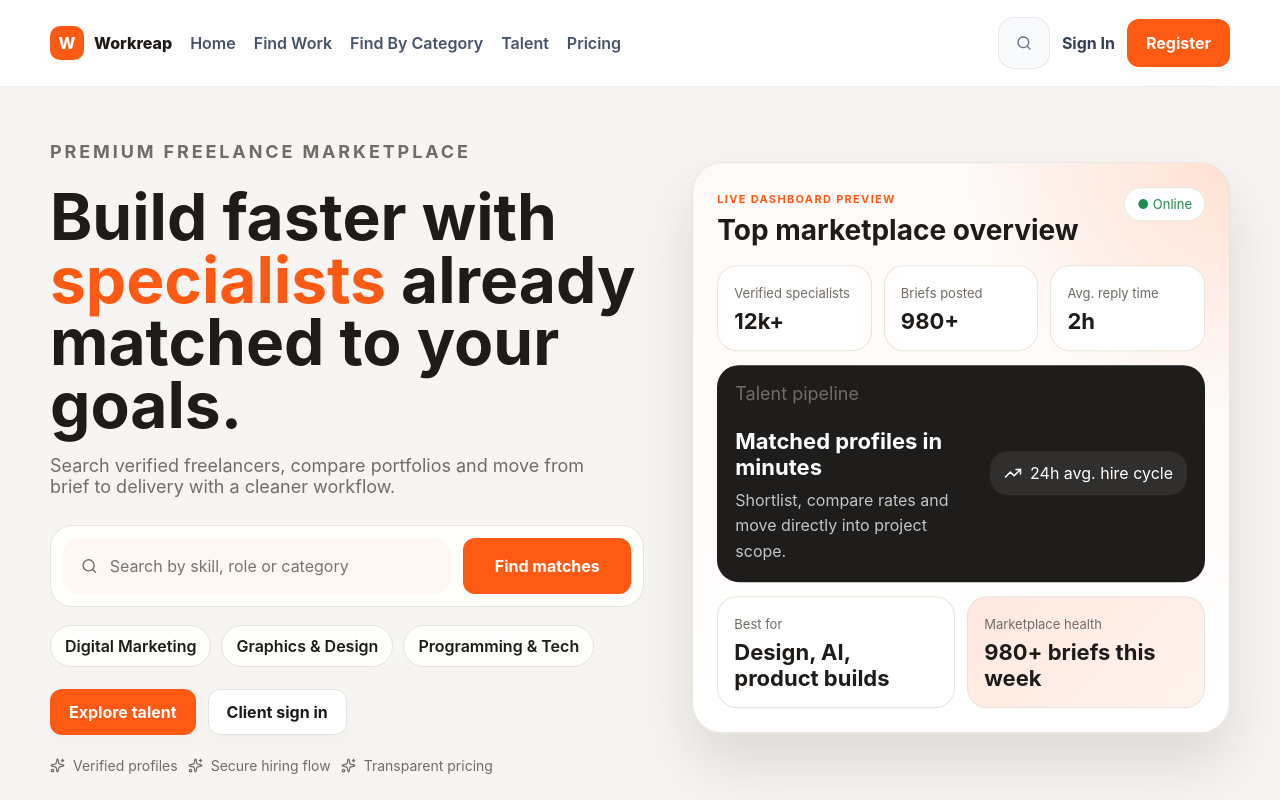
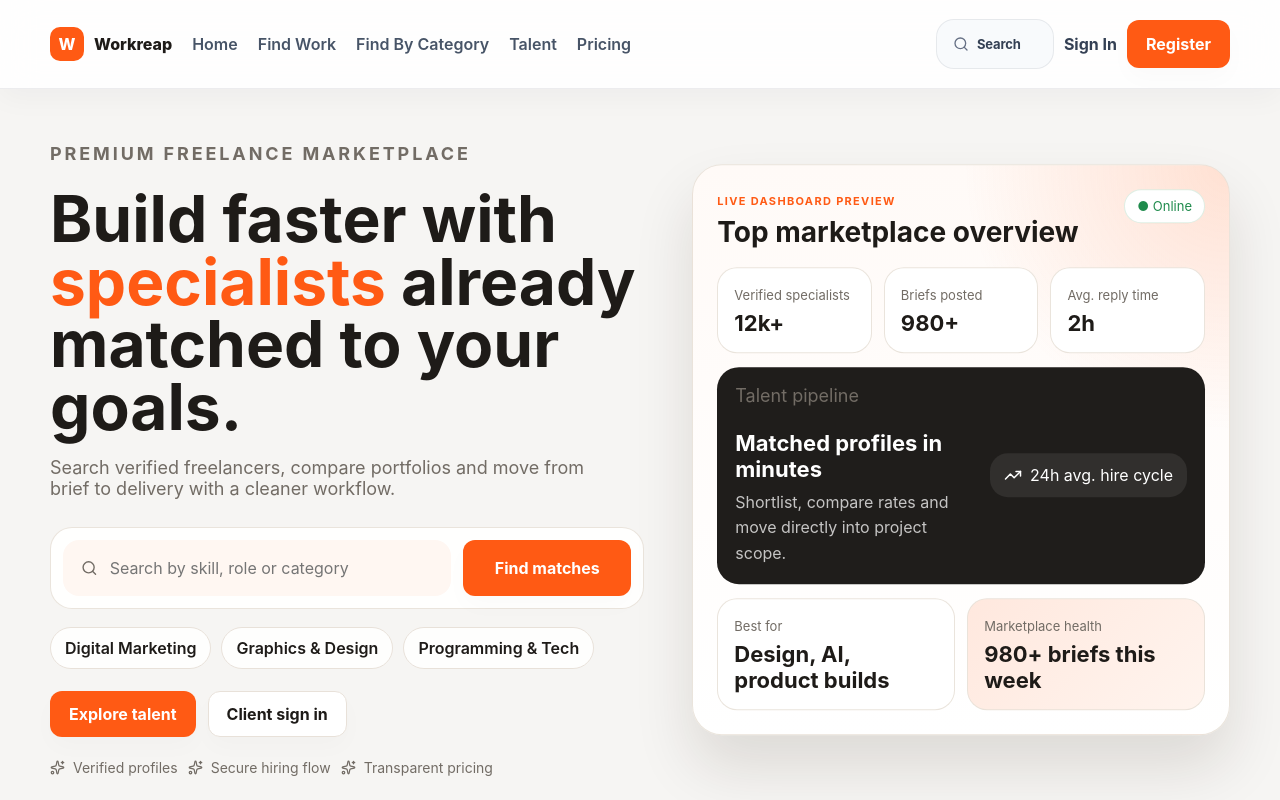
Before and after one commit to FreeLanceTeam639/ReactCleanArchitecture, a React (Vite) app: page / in a window 1280 px wide. Shown: the top 800 px of the page. Built offline with nearby package versions, Linux system fonts and the light colour scheme; no server answers.

Commit message:
navbar fixed

```diff
--- a/src/app/styles/main.css
+++ b/src/app/styles/main.css
@@ -1223,17 +1223,18 @@ h2 {
   position: sticky;
   top: 0;
   z-index: 25;
-  background: rgba(255, 255, 255, 0.94);
-  backdrop-filter: blur(14px);
+  background: rgba(255, 255, 255, 0.9);
+  backdrop-filter: blur(18px);
   border-bottom: 1px solid rgba(22, 34, 57, 0.08);
+  box-shadow: 0 8px 30px rgba(18, 38, 63, 0.04);
 }
 
 .detailHeaderRow {
-  min-height: 86px;
-  display: grid;
-  grid-template-columns: auto 1fr auto;
-  align-items: center;
-  gap: 18px;
+  min-height: 88px;
+  display: grid;
+  grid-template-columns: auto minmax(0, 1fr) auto;
+  align-items: center;
+  gap: 20px;
   position: relative;
 }
 
@@ -1244,25 +1245,23 @@ h2 {
 .detailHeaderNav {
   display: flex;
   align-items: center;
-  gap: 18px;
+  gap: 20px;
   color: #475467;
   font-weight: 600;
   min-width: 0;
-  transition: opacity 0.22s ease, transform 0.22s ease;
+  transition: opacity 0.28s ease, transform 0.28s ease, filter 0.28s ease;
 }
 
 .detailHeaderNav a {
   white-space: nowrap;
+  position: relative;
 }
 
 .detailHeaderNav.searchHidden {
   opacity: 0;
   transform: translateY(-6px);
+  filter: blur(2px);
   pointer-events: none;
-  width: 0;
-  min-width: 0;
-  overflow: hidden;
-  gap: 0;
 }
 
 .detailHeaderNav a:hover,
@@ -1274,25 +1273,32 @@ h2 {
   display: flex;
   align-items: center;
   justify-content: flex-end;
-  gap: 12px;
+  gap: 10px;
   min-width: 0;
+  flex-wrap: nowrap;
+  position: relative;
+}
+
+.detailHeaderActions.searchMode {
+  z-index: 3;
 }
 
 .detailSearchShell {
-  width: 52px;
+  width: 118px;
   max-width: 100%;
+  min-height: 50px;
   display: flex;
   align-items: center;
   gap: 0;
-  padding: 8px;
-  border-radius: 16px;
+  padding: 7px 8px;
+  border-radius: 18px;
   border: 1px solid rgba(22, 34, 57, 0.08);
-  background: #f8fafc;
+  background: rgba(248, 250, 252, 0.94);
   color: #98a2b3;
   position: relative;
   overflow: hidden;
   transition:
-    width 0.32s ease,
+    width 0.34s cubic-bezier(0.22, 1, 0.36, 1),
     transform 0.28s ease,
     box-shadow 0.28s ease,
     border-color 0.28s ease,
@@ -1302,20 +1308,21 @@ h2 {
   z-index: 3;
   cursor: pointer;
   flex: 0 0 auto;
+  transform-origin: right center;
 }
 
 .detailSearchShell:hover {
-  border-color: rgba(255, 90, 20, 0.16);
-  box-shadow: 0 10px 24px rgba(18, 38, 63, 0.06);
+  border-color: rgba(255, 90, 20, 0.18);
+  box-shadow: 0 12px 28px rgba(18, 38, 63, 0.07);
 }
 
 .detailSearchShell.open {
-  width: min(860px, calc(100vw - 260px));
+  width: clamp(300px, 38vw, 560px);
   gap: 10px;
-  padding: 8px 10px 8px 10px;
+  padding: 7px 10px;
   background: rgba(255, 255, 255, 0.98);
-  border-color: rgba(255, 90, 20, 0.22);
-  box-shadow: 0 20px 44px rgba(18, 38, 63, 0.14);
+  border-color: rgba(255, 90, 20, 0.24);
+  box-shadow: 0 22px 46px rgba(18, 38, 63, 0.14);
   cursor: text;
 }
 
@@ -1328,10 +1335,15 @@ h2 {
   outline: none;
   color: #101828;
   font-weight: 600;
+  font-size: 14px;
   opacity: 0;
   pointer-events: none;
   transform: translateX(6px);
-  transition: opacity 0.2s ease, transform 0.2s ease, width 0.2s ease;
+  transition: opacity 0.22s ease, transform 0.22s ease, width 0.22s ease;
+}
+
+.detailSearchShell input::placeholder {
+  color: #98a2b3;
 }
 
 .detailSearchShell:not(.open) input::placeholder {
@@ -1346,21 +1358,44 @@ h2 {
 }
 
 .detailSearchActivator {
-  width: 34px;
+  min-width: 0;
+  width: 100%;
   height: 34px;
+  padding: 0 8px;
   border-radius: 12px;
   border: 0;
   background: transparent;
   color: #667085;
   display: inline-flex;
   align-items: center;
+  justify-content: flex-start;
+  gap: 8px;
+  flex: 0 0 auto;
+}
+
+.detailSearchActivatorLabel {
+  font-size: 13px;
+  font-weight: 700;
+  color: #344054;
+  letter-spacing: -0.01em;
+  white-space: nowrap;
+  opacity: 1;
+  transition: opacity 0.2s ease, transform 0.2s ease;
+}
+
+.detailSearchShell.open .detailSearchActivator {
+  width: 34px;
+  padding: 0;
   justify-content: center;
-  flex: 0 0 auto;
-}
-
-.detailSearchShell.open .detailSearchActivator {
   background: rgba(255, 90, 20, 0.1);
   color: var(--accent);
+}
+
+.detailSearchShell.open .detailSearchActivatorLabel {
+  opacity: 0;
+  transform: translateX(6px);
+  width: 0;
+  overflow: hidden;
 }
 
 .detailSearchClose {
@@ -1968,72 +2003,88 @@ h2 {
 
 @media (max-width: 1120px) {
   .detailHeaderRow {
-    grid-template-columns: auto 1fr auto;
-  }
-
-  .detailHeaderNav {
-    display: none;
-  }
-
-  .detailSearchShell,
-  .detailSearchShell.open {
-    min-width: 0;
-    width: min(100%, 360px);
-  }
-
-  .detailGrid {
-    grid-template-columns: 1fr;
-  }
-
-  .detailStickyStack {
-    position: static;
-  }
-}
-
-@media (max-width: 860px) {
-  .detailHeaderRow {
-    grid-template-columns: auto auto;
-    justify-content: space-between;
-    position: relative;
-    padding: 18px 0;
+    grid-template-columns: auto auto 1fr;
+    gap: 14px;
   }
 
   .detailMenuButton {
     display: inline-flex;
     align-items: center;
     justify-content: center;
-  }
-
-  .detailHeaderActions,
+    order: 3;
+    justify-self: end;
+  }
+
   .detailHeaderNav {
     position: absolute;
     left: 0;
     right: 0;
-    top: 100%;
+    top: calc(100% + 8px);
+    display: grid;
+    gap: 14px;
+    padding: 18px;
     background: rgba(255, 255, 255, 0.98);
-    backdrop-filter: blur(12px);
-    padding: 0 16px;
-    border-bottom: 1px solid rgba(22, 34, 57, 0.08);
+    backdrop-filter: blur(14px);
+    border: 1px solid rgba(22, 34, 57, 0.08);
+    border-radius: 22px;
+    box-shadow: 0 24px 50px rgba(18, 38, 63, 0.12);
     opacity: 0;
     pointer-events: none;
     transform: translateY(-8px);
     transition: opacity 0.25s ease, transform 0.25s ease;
-  }
-
-  .detailHeaderNav {
+    z-index: 12;
+  }
+
+  .detailHeaderNav.open {
+    opacity: 1;
+    pointer-events: auto;
+    transform: translateY(0);
+  }
+
+  .detailHeaderActions {
+    margin-left: auto;
+  }
+
+  .detailSearchShell.open {
+    width: clamp(260px, 44vw, 420px);
+  }
+
+  .detailGrid {
+    grid-template-columns: 1fr;
+  }
+
+  .detailStickyStack {
+    position: static;
+  }
+}
+
+@media (max-width: 760px) {
+  .detailHeaderRow {
+    grid-template-columns: auto 1fr auto;
+    gap: 10px;
+    padding: 14px 0;
+  }
+
+  .detailHeaderActions {
+    position: absolute;
+    left: 0;
+    right: 0;
+    top: calc(100% + 84px);
     display: grid;
-    gap: 14px;
-    padding-top: 16px;
-  }
-
-  .detailHeaderActions {
-    display: grid;
-    gap: 14px;
-    padding-top: 154px;
-    padding-bottom: 18px;
-  }
-
-  .detailHeaderNav.open,
+    gap: 12px;
+    padding: 16px;
+    background: rgba(255, 255, 255, 0.98);
+    backdrop-filter: blur(14px);
+    border: 1px solid rgba(22, 34, 57, 0.08);
+    border-radius: 22px;
+    box-shadow: 0 24px 50px rgba(18, 38, 63, 0.12);
+    opacity: 0;
+    pointer-events: none;
+    transform: translateY(-8px);
+    transition: opacity 0.25s ease, transform 0.25s ease;
+    z-index: 11;
+  }
+
   .detailHeaderActions.open {
     opacity: 1;
     pointer-events: auto;
@@ -2044,7 +2095,6 @@ h2 {
   .detailSearchShell.open {
     width: 100%;
   }
-
 
   .detailHeaderActionButton,
   .detailHeaderLink,
@@ -3629,8 +3679,26 @@ h2 {
   white-space: nowrap;
 }
 
-@media (max-width: 900px) {
+@media (max-width: 980px) {
+  .detailSearchShell {
+    width: 108px;
+  }
+
   .detailSearchShell.open {
-    width: min(100%, calc(100vw - 120px));
-  }
-}
+    width: clamp(240px, 40vw, 360px);
+  }
+}
+
+@media (max-width: 760px) {
+  .detailSearchActivatorLabel {
+    display: none;
+  }
+
+  .detailSearchShell {
+    width: 52px;
+  }
+
+  .detailSearchShell.open {
+    width: min(100%, calc(100vw - 32px));
+  }
+}
--- a/src/shared/ui/MarketplaceHeader.jsx
+++ b/src/shared/ui/MarketplaceHeader.jsx
@@ -189,7 +189,7 @@ export default function MarketplaceHeader({
             ))}
           </nav>
 
-          <div className={isOpen ? 'detailHeaderActions open' : 'detailHeaderActions'}>
+          <div className={`${isOpen ? 'detailHeaderActions open' : 'detailHeaderActions'}${isSearchOpen ? ' searchMode' : ''}`}>
             <form
               ref={searchWrapRef}
               className={isSearchOpen ? 'detailSearchShell open' : 'detailSearchShell'}
@@ -200,8 +200,10 @@ export default function MarketplaceHeader({
                 className="detailSearchActivator interactive"
                 onClick={handleOpenSearch}
                 aria-label="Open search"
+                aria-expanded={isSearchOpen}
               >
                 <Search size={16} />
+                <span className="detailSearchActivatorLabel">Search</span>
               </button>
 
               <input
```
